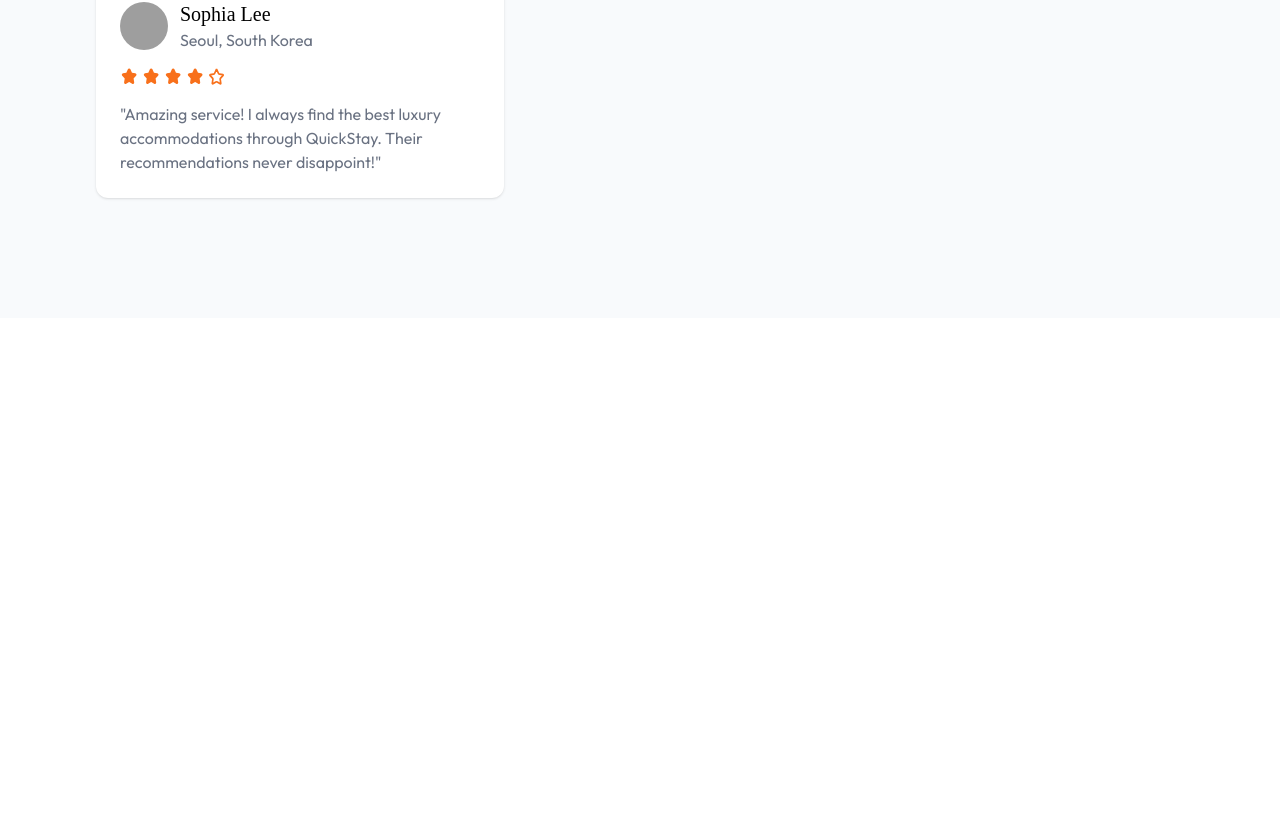
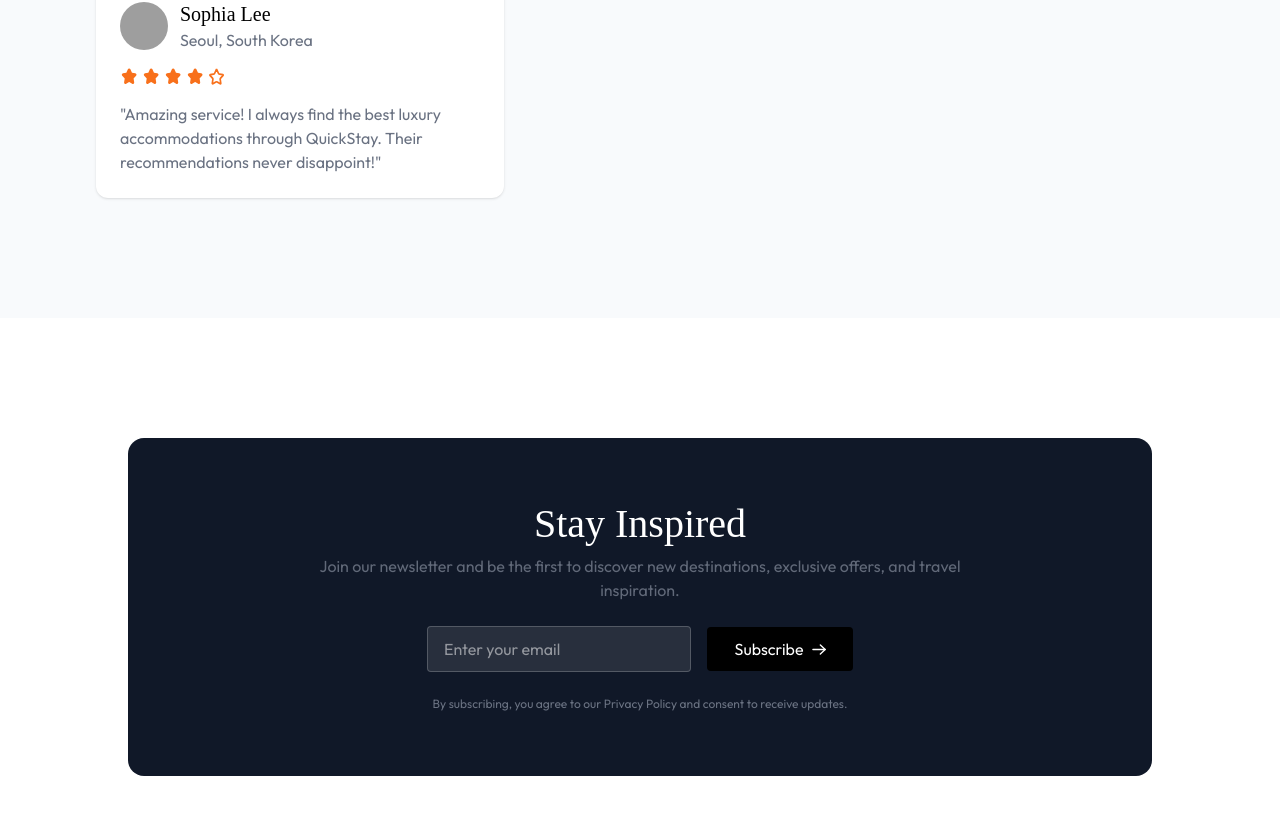
Before and after one commit to Pankajsingh12345678/Hotel-Booking, a React (Vite) app in the folder client/: page / in a window 1280 px wide. Shown: the part 2761-3575 px from the top of the page. Before the commit the page ends 3079 px from the top, so only its background shows below. Built offline with nearby package versions, Linux system fonts and the light colour scheme; no server answers; grey boxes are pictures that could not be loaded; a web font is replaced by a local one.

Commit message:
feat: add newsletter subscription section

```diff
--- /dev/null
+++ b/client/src/components/NewsLetter.jsx
@@ -0,0 +1,23 @@
+import React from 'react'
+import { assets } from '../assets/assets'
+import Title from './Title'
+
+const NewsLetter = () => {
+  return (
+    <div class="flex flex-col items-center max-w-5xl lg:w-full rounded-2xl px-4 py-12 md:py-16 mx-2 lg:mx-auto my-30 bg-gray-900 text-white">
+        <Title title="Stay Inspired" subTitle='Join our newsletter and be the first to discover new destinations, exclusive offers, and travel inspiration.' />
+
+    <div class="flex flex-col md:flex-row items-center justify-center gap-4 mt-6">
+        <input type="text" class="bg-white/10 px-4 py-2.5 border border-white/20 rounded outline-none max-w-66 w-full" placeholder="Enter your email" />
+            <button class="flex items-center justify-center gap-2 group bg-black px-4 md:px-7 py-2.5 rounded active:scale-95 transition-all">Subscribe
+                <img src={assets.arrowIcon} alt="arrow-icon" className='w-3.5 invert group-hover:translate-x-1 transition-all' />
+            </button>
+    </div>
+    <p class="text-gray-500 mt-6 text-xs text-center">By subscribing, you agree to our Privacy Policy and consent to receive updates.</p>
+</div>
+
+
+  )
+}
+
+export default NewsLetter
--- a/client/src/pages/Home.jsx
+++ b/client/src/pages/Home.jsx
@@ -3,6 +3,7 @@
 import FeaturedDestination from '../components/FeaturedDestination'
 import ExclusiveOffers from '../components/ExclusiveOffers'
 import Testimonial from '../components/Testimonial'
+import NewsLetter from '../components/NewsLetter'
 
 const Home = () => {
   return (
@@ -11,6 +12,7 @@
         <FeaturedDestination />
         <ExclusiveOffers />
         <Testimonial />
+        <NewsLetter />
     </div>
   )
 }
```
